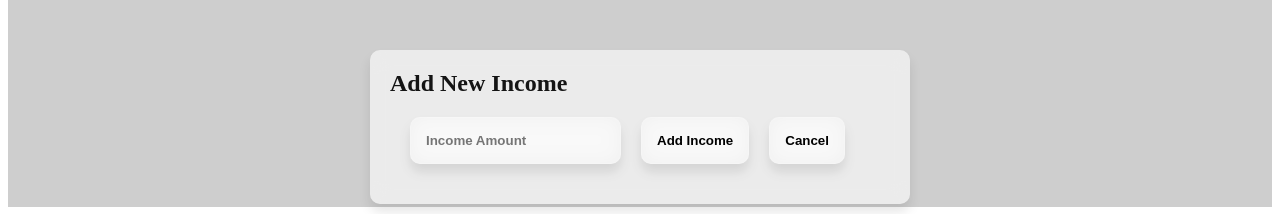
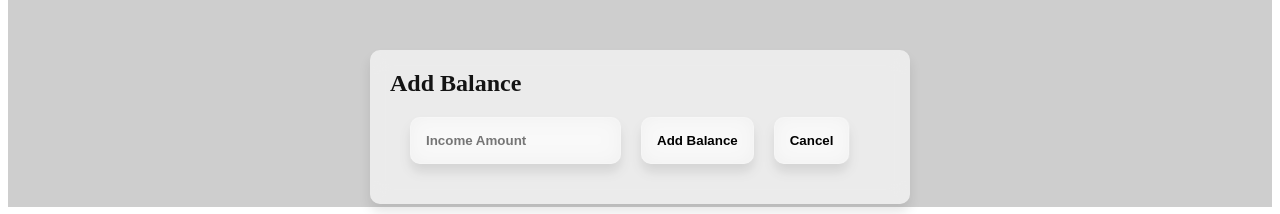
Before and after one commit to KarthikMishra/xpense, a React (Vite) app: page / in a window 1280 px wide. Both pictures are taken after a click on the button "+ Add Income". Shown: the part 273-487 px from the top of the page. Built offline with nearby package versions, Linux system fonts and the light colour scheme.

Commit message:
Add Balance

```diff
--- a/src/components/Dashboard.jsx
+++ b/src/components/Dashboard.jsx
@@ -92,7 +92,7 @@ export default function Dashboard() {
         });
     };
 
-    const addIncome = (e) => {
+    const addBalance = (e) => {
         e.preventDefault();
         if (!isNaN(newIncome) && newIncome.trim() !== "") {
         setWalletBalance((prevBalance) => prevBalance + parseInt(newIncome, 10));
@@ -152,10 +152,10 @@ export default function Dashboard() {
                 isOpen={isIncomeModalOpen}
                 onRequestClose={() => setIsIncomeModalOpen(false)}
                 style={modalStyle}
-                contentLabel="Add New Income"
+                contentLabel="Add Balance"
             >
-                <h2 className="modal-header">Add New Income</h2>
-                <form className="modal-form-income" onSubmit={addIncome}>
+                <h2 className="modal-header">Add Balance</h2>
+                <form className="modal-form-income" onSubmit={addBalance}>
                 <input
                 className="glassmorphismButton"
                 name="income"
@@ -166,7 +166,7 @@ export default function Dashboard() {
                 required
                 ></input>
                 <button className="glassmorphismButton" type="submit">
-                    Add Income
+                    Add Balance
                 </button>
                 <button
                     className="glassmorphismButton"
```
